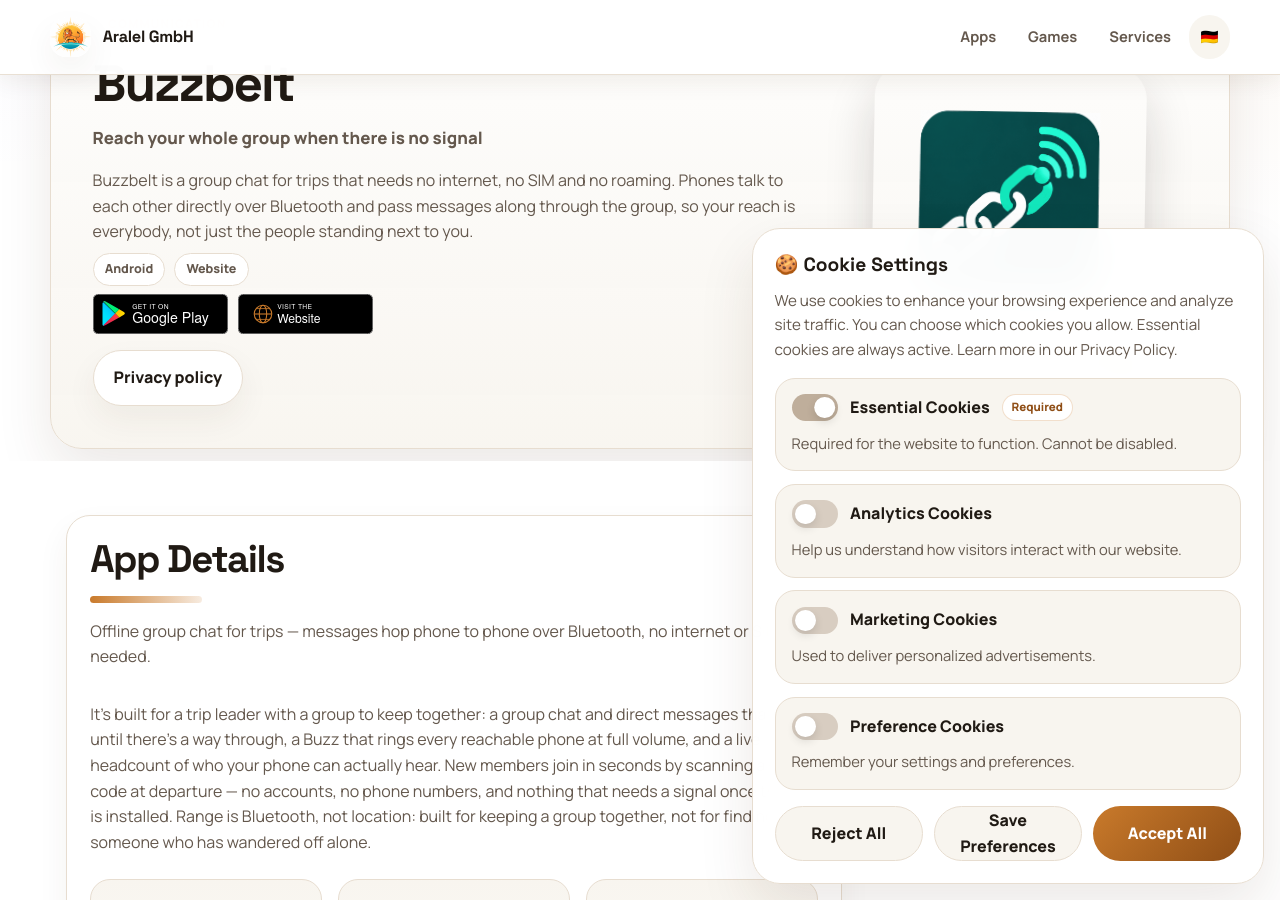
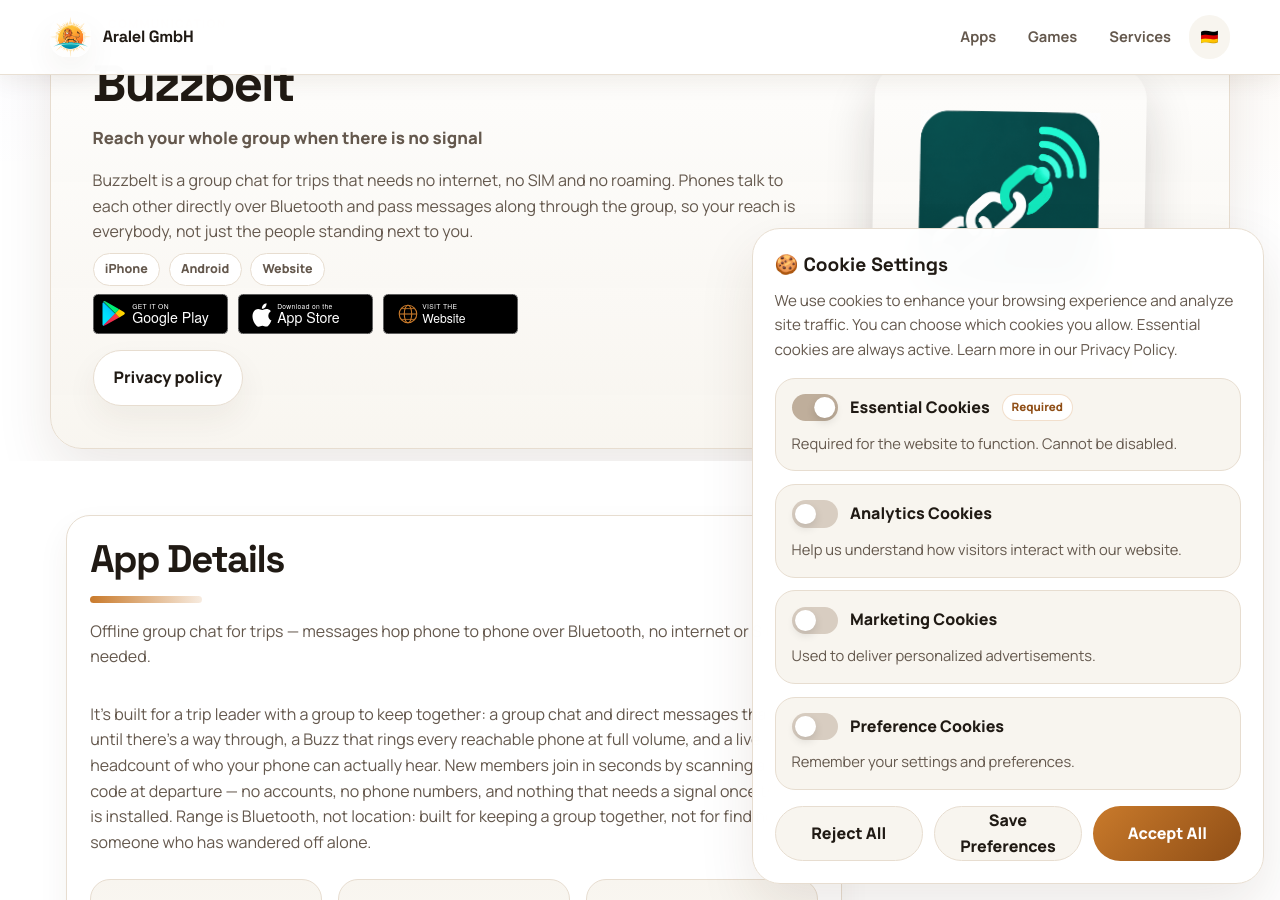
Before and after one commit to aralel/www, a Jekyll site: the page built from apps/buzzbelt_en.html, in a window 1280 px wide and 900 px high, scrolled down 208 px. Built offline with Jekyll 4.4.1, drawn with Linux system fonts in a browser that asks for light colours.

Commit message:
buzzbelt is now in app store as well

```diff
--- a/_data/locales/de.json
+++ b/_data/locales/de.json
@@ -949,12 +949,12 @@
           "text": "Lassen Sie jedes erreichbare Telefon in voller Lautstärke klingeln, und neue Mitglieder treten in Sekunden per QR-Code-Scan bei — ohne Konto, ohne Telefonnummer."
         }
       ],
-      "primaryCta": "Bei Google Play ansehen",
+      "primaryCta": "Im App Store ansehen",
       "privacyLabel": "Datenschutz",
       "detailLabel": "App-Details",
       "backLabel": "Zur Apps-Übersicht",
       "availabilityTitle": "Verfügbar auf",
-      "availabilityText": "Als Android-App bei Google Play veröffentlicht.",
+      "availabilityText": "Verfügbar bei Google Play und im App Store.",
       "metaDescription": "Buzzbelt ist Aralels Offline-Gruppenchat für Ausflüge — Bluetooth-Messaging, ehrlicher Kopfzähler und Buzz-Alarm ganz ohne Internet, SIM oder Konto."
     },
     "alien-planetary-ambush": {
--- a/_data/locales/en.json
+++ b/_data/locales/en.json
@@ -945,12 +945,12 @@
           "text": "Ring every reachable phone at full volume to get heads up, and let new members join in seconds by scanning a QR code — no accounts, no phone numbers."
         }
       ],
-      "primaryCta": "View on Google Play",
+      "primaryCta": "View on the App Store",
       "privacyLabel": "Privacy policy",
       "detailLabel": "App Details",
       "backLabel": "Back to Apps",
       "availabilityTitle": "Available On",
-      "availabilityText": "Published as an Android app on Google Play.",
+      "availabilityText": "Available on Google Play and the App Store.",
       "metaDescription": "Buzzbelt is Aralel's offline group chat for trips — Bluetooth-only messaging, an honest headcount, and a Buzz alert with no internet, SIM, or accounts required."
     },
     "alien-planetary-ambush": {
--- a/_data/products.json
+++ b/_data/products.json
@@ -226,13 +226,14 @@
       "type": "app",
       "hidden": false,
       "front_page": false,
-      "platforms": ["android", "website"],
+      "platforms": ["iphone", "android", "website"],
       "accent": "#4a6741",
       "accentStrong": "#1f2e19",
       "iconUrl": "/images/products/buzzbelt.png",
       "iconSourceUrl": "https://play-lh.googleusercontent.com/HC7ZwsJFwoOCnaLhc3j60jfc-L83bleAFyEBNsyKbnEWRhmiW7Nj14MMZYnQD6QXY6pMAy4XnNoeIKgCEzuZ",
       "stores": {
-        "googlePlay": "https://play.google.com/store/apps/details?id=com.aralel.buzzbelt"
+        "googlePlay": "https://play.google.com/store/apps/details?id=com.aralel.buzzbelt",
+        "appStore": "https://apps.apple.com/us/app/buzzbelt-offline-group-chat/id6809560341"
       },
       "websiteUrl": "https://buzzbelt.aralel.com",
       "privacyUrl": {
```
Also changed, not shown: PLAN.md (+8 -0 lines).
